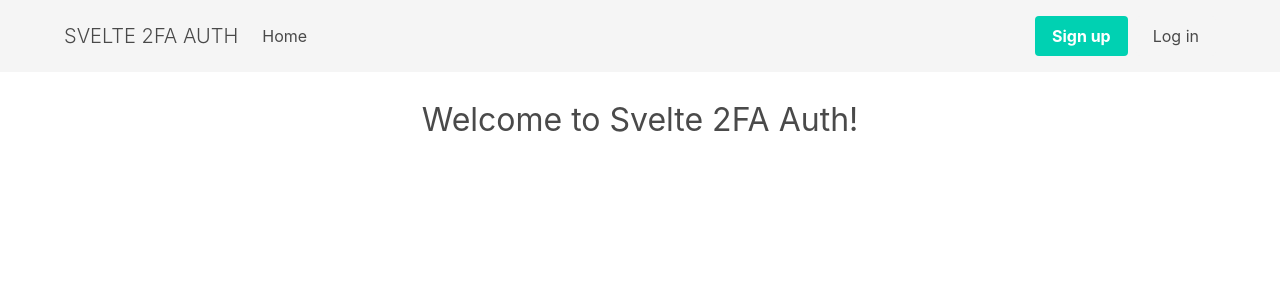
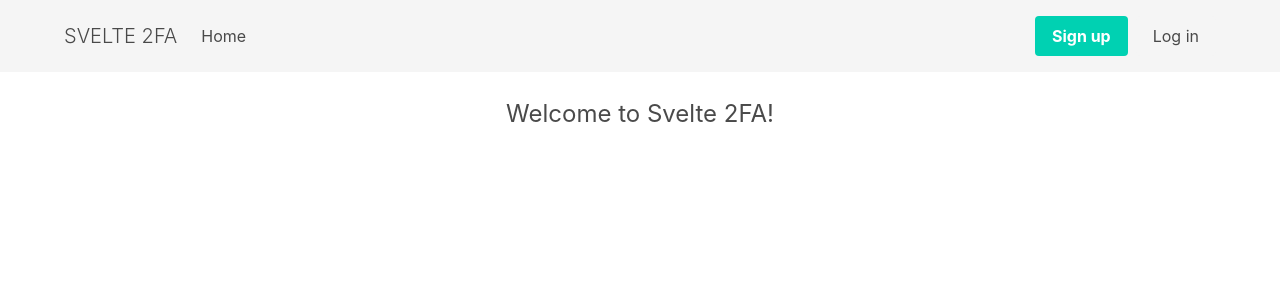
Before and after one commit to viveksingh-01/svelte-auth-2fa, a Svelte app: page / in a window 1280 px wide. Shown: the top 300 px of the page. Built offline with nearby package versions, Linux system fonts and the light colour scheme; no server answers.

Commit message:
wip: update app's name

```diff
--- a/public/index.html
+++ b/public/index.html
@@ -4,7 +4,7 @@
     <meta charset="utf-8" />
     <meta name="viewport" content="width=device-width,initial-scale=1" />
 
-    <title>Svelte Auth 2FA</title>
+    <title>Svelte 2FA</title>
 
     <link rel="icon" type="image/png" href="/favicon.png" />
     <link rel="stylesheet" href="https://cdn.jsdelivr.net/npm/bulma@0.9.3/css/bulma.min.css" />
--- a/src/components/Navbar.svelte
+++ b/src/components/Navbar.svelte
@@ -23,7 +23,7 @@
   <div class="container">
     <div class="navbar-brand">
       <a class="navbar-item" href="/">
-        <h1 class="is-size-5 has-text-weight-light">SVELTE 2FA AUTH</h1>
+        <h1 class="is-size-5 has-text-weight-light">SVELTE 2FA</h1>
       </a>
 
       <!-- svelte-ignore a11y-missing-attribute -->
--- a/src/pages/Home.svelte
+++ b/src/pages/Home.svelte
@@ -26,8 +26,8 @@
 <section>
   <div class="has-text-centered my-5">
     {#if user?.firstName}
-      <h2 class="is-size-2">Hi {user.firstName}!</h2>
+      <h2 class="is-size-2 mb-4 has-text-primary">Hi {user.firstName}!</h2>
     {/if}
-    <h3 class="is-size-3">Welcome to Svelte 2FA Auth!</h3>
+    <h3 class="is-size-4">Welcome to Svelte 2FA!</h3>
   </div>
 </section>
```
